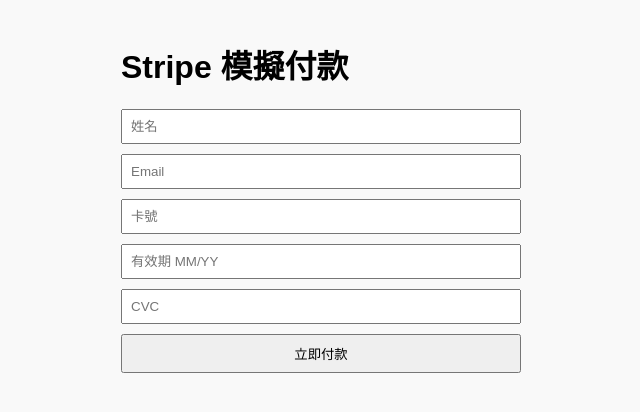
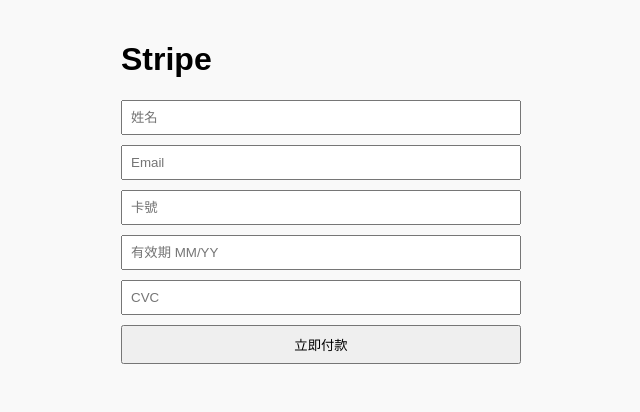
Before and after one commit to tie523399/fake-stripe-checkout, a React (Create React App) app: page / in a window 1280 px wide. Shown: the top 412 px of the page, without its empty margins (319-959 px from the left). Built offline with nearby package versions, Linux system fonts and the light colour scheme; the HTML template or start-up script is replaced by a standard one.

Commit message:
Update App.js

```diff
--- a/src/App.js
+++ b/src/App.js
@@ -41,7 +41,7 @@
 
   return (
     <div style={{ maxWidth: 400, margin: '0 auto', padding: 20 }}>
-      <h1>Stripe 模擬付款</h1>
+      <h1>Stripe</h1>
       <input name="name" placeholder="姓名" onChange={handleChange} /><br />
       <input name="email" placeholder="Email" onChange={handleChange} /><br />
       <input name="card" placeholder="卡號" onChange={handleChange} /><br />
```
